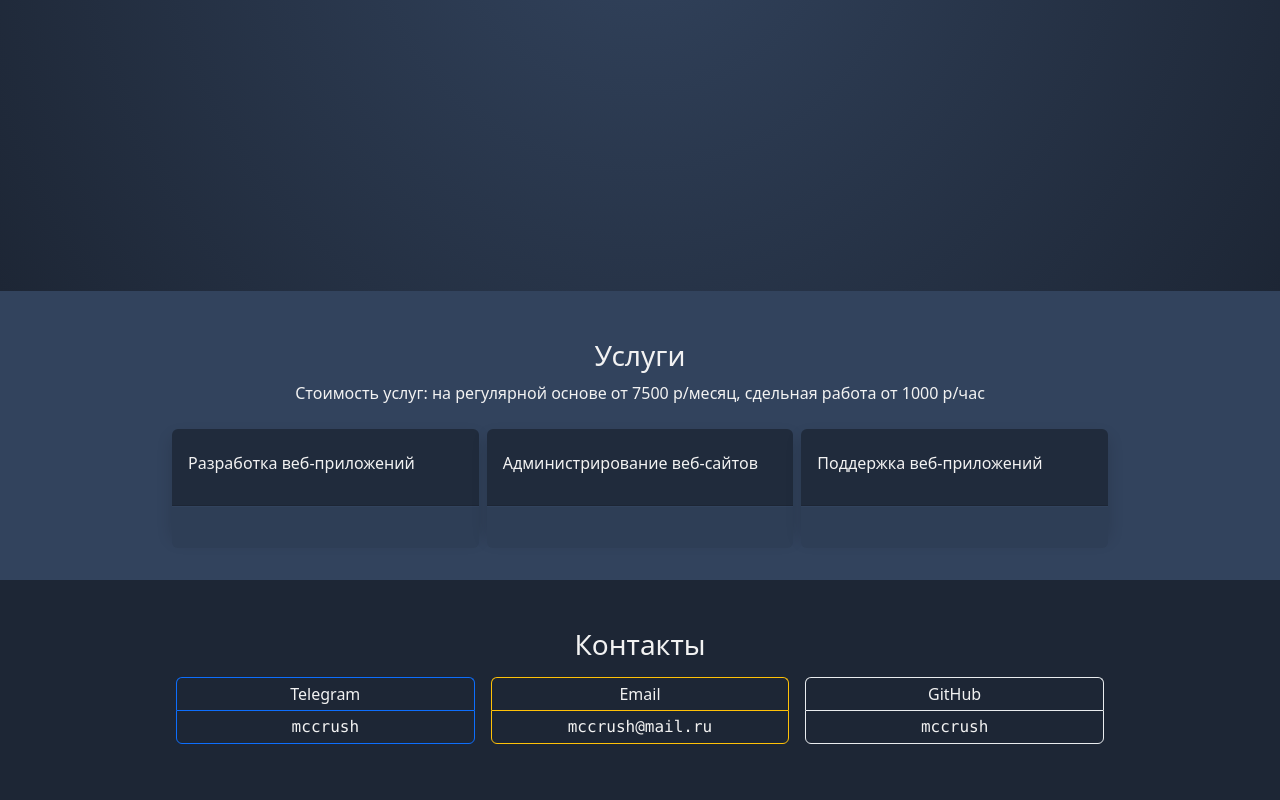
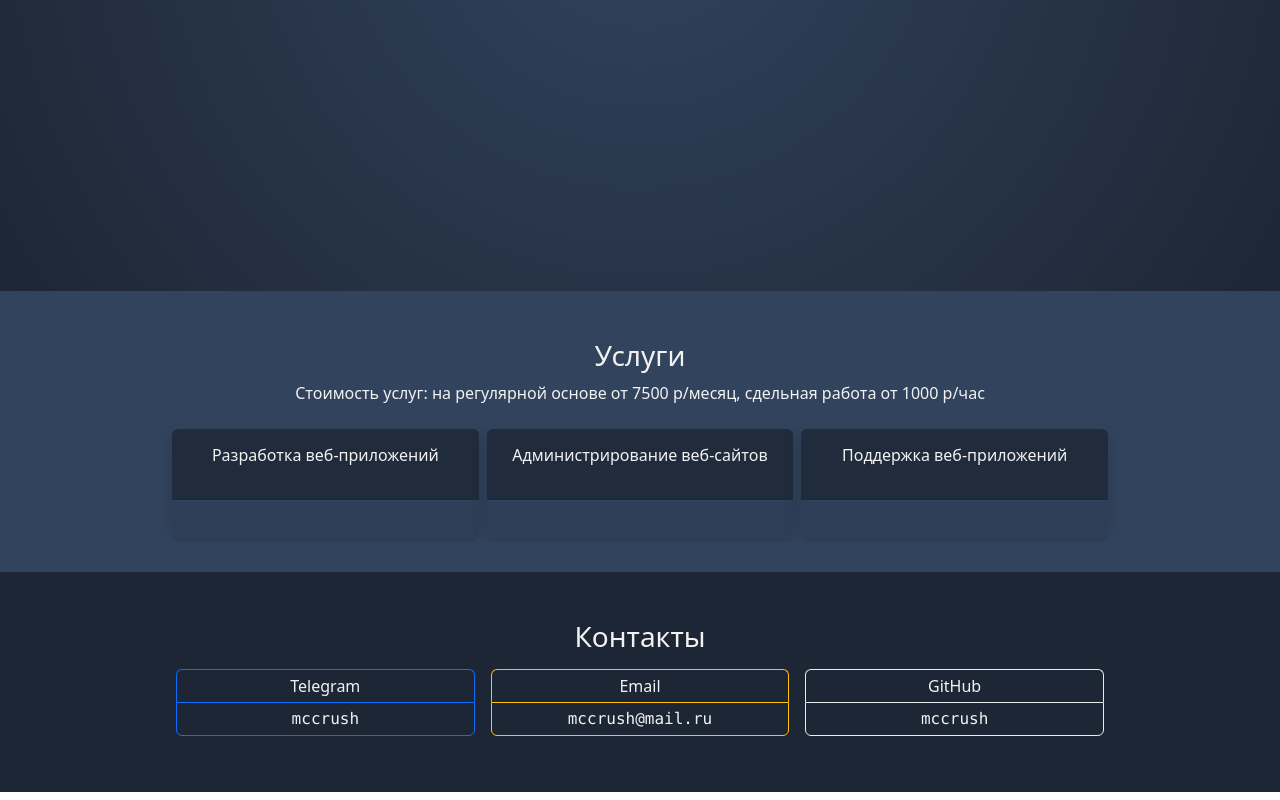
Before and after one commit to mccrush/mccrush.github.io, a Vue app: page / in a window 1280 px wide. Shown: the part 509-1309 px from the top of the page. Built offline with nearby package versions, Linux system fonts and the light colour scheme.

Commit message:
Settings aligns

```diff
--- a/src/components/Card.vue
+++ b/src/components/Card.vue
@@ -1,8 +1,8 @@
 <template>
-  <div class="col-12 col-sm-6 col-lg-4 text-start mt-4 ps-1 pe-1">
+  <div class="col-12 col-sm-6 col-lg-4 mt-4 ps-1 pe-1">
     <div class="my-card d-block rounded shadow h-100">
       <div class="my-card-body rounded-top h-75 p-3">
-        <h5 class="color-c">{{ app.title }}</h5>
+        <!-- <h5 class="color-c">{{ app.title }}</h5> -->
         <p class="card-text color-c lh-sm">
           {{ app.description }}
         </p>
```
